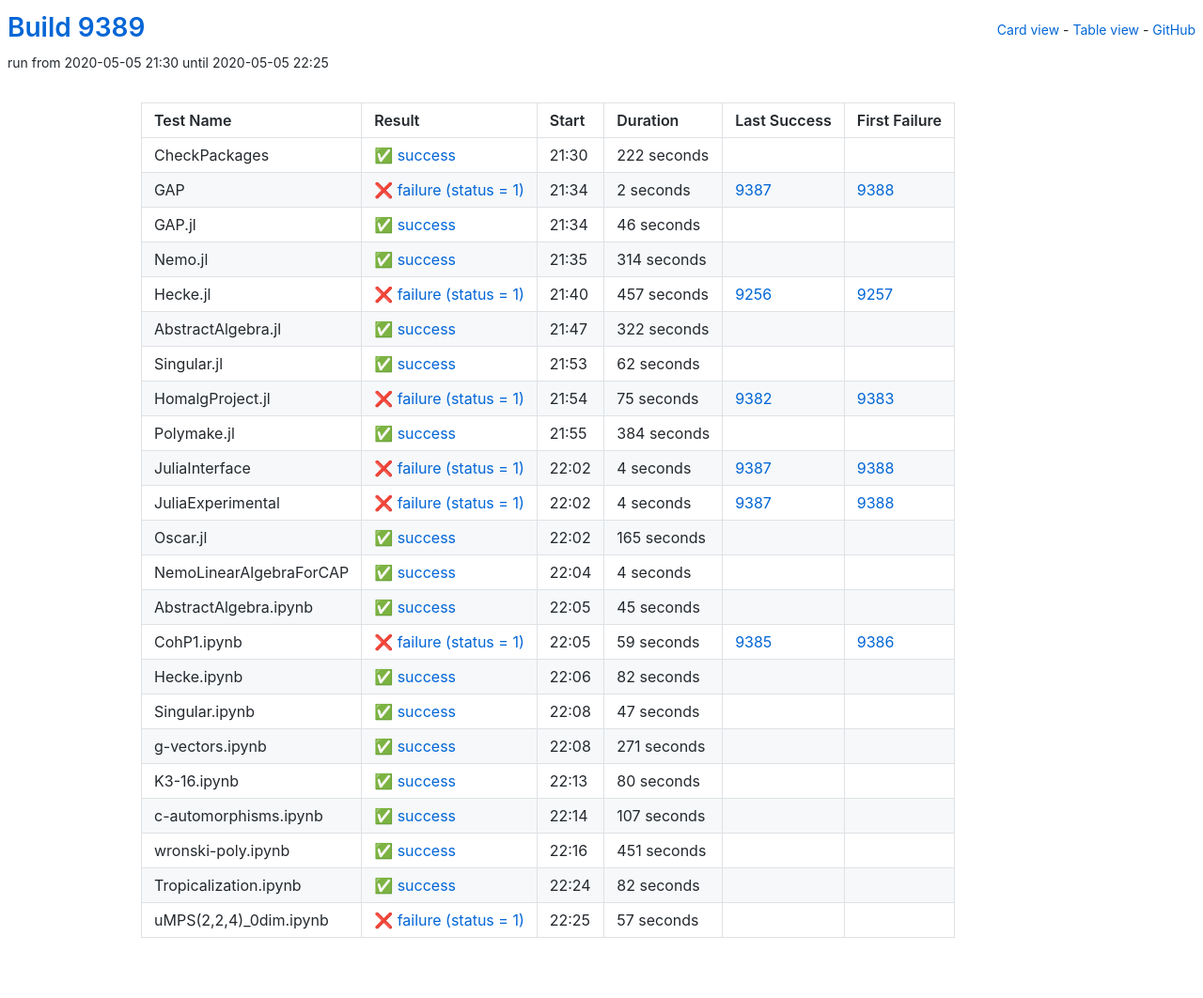
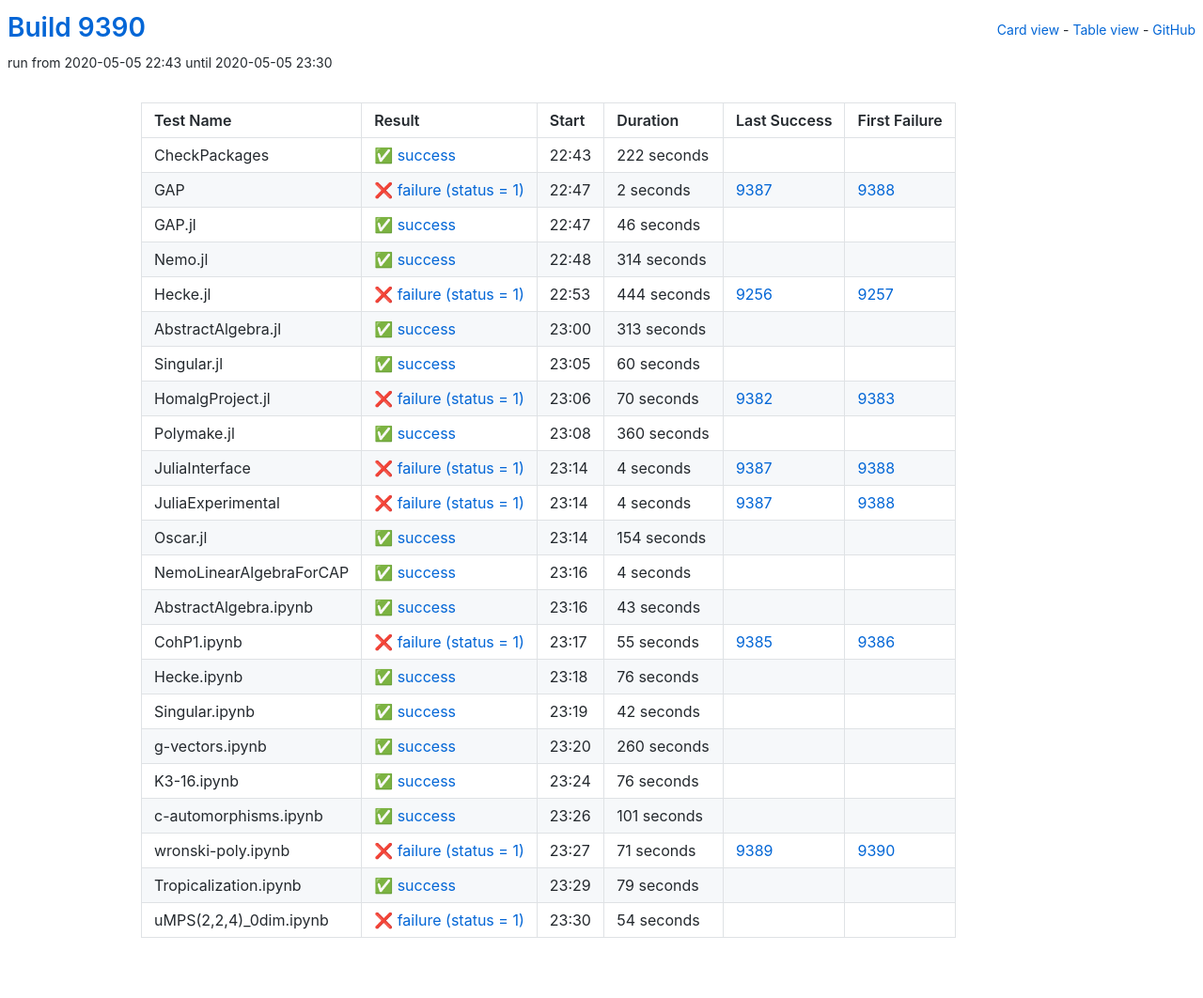
Before and after one commit to oscar-system/oscar-ci-status, a Jekyll site: the page built from table.html, in a window 1280 px wide. Shown: the whole page at 94% size. Built offline with Jekyll 4.4.1, drawn with Linux system fonts in a browser that asks for light colours.

Commit message:
Build 9390

```diff
--- a/_data/ci.yml
+++ b/_data/ci.yml
@@ -1,5 +1,5 @@
-build: 9389
-build_url: https://oscarci.mathematik.uni-kl.de/job/oscar/9389/
+build: 9390
+build_url: https://oscarci.mathematik.uni-kl.de/job/oscar/9390/
 job: oscar
 tests:
 - duration: 222
@@ -9,9 +9,9 @@ tests:
   id: checkpackages
   last_success: false
   last_success_url: null
-  log: https://oscarci.mathematik.uni-kl.de/job/oscar/9389/artifact/logs/build-9389/CheckPackages.log
+  log: https://oscarci.mathematik.uni-kl.de/job/oscar/9390/artifact/logs/build-9390/CheckPackages.log
   name: CheckPackages
-  start: 2020-05-05 21:30
+  start: 2020-05-05 22:43
   status: success
   success: true
 - duration: 2
@@ -21,9 +21,9 @@ tests:
   id: gap
   last_success: 9387
   last_success_url: https://oscarci.mathematik.uni-kl.de/job/oscar/9387/
-  log: https://oscarci.mathematik.uni-kl.de/job/oscar/9389/artifact/logs/build-9389/GAP.log
+  log: https://oscarci.mathematik.uni-kl.de/job/oscar/9390/artifact/logs/build-9390/GAP.log
   name: GAP
-  start: 2020-05-05 21:34
+  start: 2020-05-05 22:47
   status: failure
   success: false
 - duration: 46
@@ -33,9 +33,9 @@ tests:
   id: gap-jl
   last_success: false
   last_success_url: null
-  log: https://oscarci.mathematik.uni-kl.de/job/oscar/9389/artifact/logs/build-9389/GAP.jl.log
+  log: https://oscarci.mathematik.uni-kl.de/job/oscar/9390/artifact/logs/build-9390/GAP.jl.log
   name: GAP.jl
-  start: 2020-05-05 21:34
+  start: 2020-05-05 22:47
   status: success
   success: true
 - duration: 314
@@ -45,69 +45,69 @@ tests:
   id: nemo-jl
   last_success: false
   last_success_url: null
-  log: https://oscarci.mathematik.uni-kl.de/job/oscar/9389/artifact/logs/build-9389/Nemo.jl.log
+  log: https://oscarci.mathematik.uni-kl.de/job/oscar/9390/artifact/logs/build-9390/Nemo.jl.log
   name: Nemo.jl
-  start: 2020-05-05 21:35
+  start: 2020-05-05 22:48
   status: success
   success: true
-- duration: 457
+- duration: 444
   exitcode: 1
   first_failure: 9257
   first_failure_url: https://oscarci.mathematik.uni-kl.de/job/oscar/9257/
   id: hecke-jl
   last_success: 9256
   last_success_url: https://oscarci.mathematik.uni-kl.de/job/oscar/9256/
-  log: https://oscarci.mathematik.uni-kl.de/job/oscar/9389/artifact/logs/build-9389/Hecke.jl.log
+  log: https://oscarci.mathematik.uni-kl.de/job/oscar/9390/artifact/logs/build-9390/Hecke.jl.log
   name: Hecke.jl
-  start: 2020-05-05 21:40
+  start: 2020-05-05 22:53
   status: failure
   success: false
-- duration: 322
+- duration: 313
   exitcode: 0
   first_failure: false
   first_failure_url: null
   id: abstractalgebra-jl
   last_success: false
   last_success_url: null
-  log: https://oscarci.mathematik.uni-kl.de/job/oscar/9389/artifact/logs/build-9389/AbstractAlgebra.jl.log
+  log: https://oscarci.mathematik.uni-kl.de/job/oscar/9390/artifact/logs/build-9390/AbstractAlgebra.jl.log
   name: AbstractAlgebra.jl
-  start: 2020-05-05 21:47
+  start: 2020-05-05 23:00
   status: success
   success: true
-- duration: 62
+- duration: 60
   exitcode: 0
   first_failure: false
   first_failure_url: null
   id: singular-jl
   last_success: false
   last_success_url: null
-  log: https://oscarci.mathematik.uni-kl.de/job/oscar/9389/artifact/logs/build-9389/Singular.jl.log
+  log: https://oscarci.mathematik.uni-kl.de/job/oscar/9390/artifact/logs/build-9390/Singular.jl.log
   name: Singular.jl
-  start: 2020-05-05 21:53
+  start: 2020-05-05 23:05
   status: success
   success: true
-- duration: 75
+- duration: 70
   exitcode: 1
   first_failure: 9383
   first_failure_url: https://oscarci.mathematik.uni-kl.de/job/oscar/9383/
   id: homalgproject-jl
   last_success: 9382
   last_success_url: https://oscarci.mathematik.uni-kl.de/job/oscar/9382/
-  log: https://oscarci.mathematik.uni-kl.de/job/oscar/9389/artifact/logs/build-9389/HomalgProject.jl.log
+  log: https://oscarci.mathematik.uni-kl.de/job/oscar/9390/artifact/logs/build-9390/HomalgProject.jl.log
   name: HomalgProject.jl
-  start: 2020-05-05 21:54
+  start: 2020-05-05 23:06
   status: failure
   success: false
-- duration: 384
+- duration: 360
   exitcode: 0
   first_failure: false
   first_failure_url: null
   id: polymake-jl
   last_success: false
   last_success_url: null
-  log: https://oscarci.mathematik.uni-kl.de/job/oscar/9389/artifact/logs/build-9389/Polymake.jl.log
+  log: https://oscarci.mathematik.uni-kl.de/job/oscar/9390/artifact/logs/build-9390/Polymake.jl.log
   name: Polymake.jl
-  start: 2020-05-05 21:55
+  start: 2020-05-05 23:08
   status: success
   success: true
 - duration: 4
@@ -117,9 +117,9 @@ tests:
   id: juliainterface
   last_success: 9387
   last_success_url: https://oscarci.mathematik.uni-kl.de/job/oscar/9387/
-  log: https://oscarci.mathematik.uni-kl.de/job/oscar/9389/artifact/logs/build-9389/JuliaInterface.log
+  log: https://oscarci.mathematik.uni-kl.de/job/oscar/9390/artifact/logs/build-9390/JuliaInterface.log
   name: JuliaInterface
-  start: 2020-05-05 22:02
+  start: 2020-05-05 23:14
   status: failure
   success: false
 - duration: 4
@@ -129,21 +129,21 @@ tests:
   id: juliaexperimental
   last_success: 9387
   last_success_url: https://oscarci.mathematik.uni-kl.de/job/oscar/9387/
-  log: https://oscarci.mathematik.uni-kl.de/job/oscar/9389/artifact/logs/build-9389/JuliaExperimental.log
+  log: https://oscarci.mathematik.uni-kl.de/job/oscar/9390/artifact/logs/build-9390/JuliaExperimental.log
   name: JuliaExperimental
-  start: 2020-05-05 22:02
+  start: 2020-05-05 23:14
   status: failure
   success: false
-- duration: 165
+- duration: 154
   exitcode: 0
   first_failure: false
   first_failure_url: null
   id: oscar-jl
   last_success: false
   last_success_url: null
-  log: https://oscarci.mathematik.uni-kl.de/job/oscar/9389/artifact/logs/build-9389/Oscar.jl.log
+  log: https://oscarci.mathematik.uni-kl.de/job/oscar/9390/artifact/logs/build-9390/Oscar.jl.log
   name: Oscar.jl
-  start: 2020-05-05 22:02
+  start: 2020-05-05 23:14
   status: success
   success: true
 - duration: 4
@@ -153,128 +153,128 @@ tests:
   id: nemolinearalgebraforcap
   last_success: false
   last_success_url: null
-  log: https://oscarci.mathematik.uni-kl.de/job/oscar/9389/artifact/logs/build-9389/NemoLinearAlgebraForCAP.log
+  log: https://oscarci.mathematik.uni-kl.de/job/oscar/9390/artifact/logs/build-9390/NemoLinearAlgebraForCAP.log
   name: NemoLinearAlgebraForCAP
-  start: 2020-05-05 22:04
+  start: 2020-05-05 23:16
   status: success
   success: true
-- duration: 45
+- duration: 43
   exitcode: 0
   first_failure: false
   first_failure_url: null
   id: abstractalgebra-ipynb
   last_success: false
   last_success_url: null
-  log: https://oscarci.mathematik.uni-kl.de/job/oscar/9389/artifact/logs/build-9389/AbstractAlgebra.ipynb.log
+  log: https://oscarci.mathematik.uni-kl.de/job/oscar/9390/artifact/logs/build-9390/AbstractAlgebra.ipynb.log
   name: AbstractAlgebra.ipynb
-  start: 2020-05-05 22:05
+  start: 2020-05-05 23:16
   status: success
   success: true
-- duration: 59
+- duration: 55
   exitcode: 1
   first_failure: 9386
   first_failure_url: https://oscarci.mathematik.uni-kl.de/job/oscar/9386/
   id: cohp1-ipynb
   last_success: 9385
   last_success_url: https://oscarci.mathematik.uni-kl.de/job/oscar/9385/
-  log: https://oscarci.mathematik.uni-kl.de/job/oscar/9389/artifact/logs/build-9389/CohP1.ipynb.log
+  log: https://oscarci.mathematik.uni-kl.de/job/oscar/9390/artifact/logs/build-9390/CohP1.ipynb.log
   name: CohP1.ipynb
-  start: 2020-05-05 22:05
+  start: 2020-05-05 23:17
   status: failure
   success: false
-- duration: 82
+- duration: 76
   exitcode: 0
   first_failure: false
   first_failure_url: null
   id: hecke-ipynb
   last_success: false
   last_success_url: null
-  log: https://oscarci.mathematik.uni-kl.de/job/oscar/9389/artifact/logs/build-9389/Hecke.ipynb.log
+  log: https://oscarci.mathematik.uni-kl.de/job/oscar/9390/artifact/logs/build-9390/Hecke.ipynb.log
   name: Hecke.ipynb
-  start: 2020-05-05 22:06
+  start: 2020-05-05 23:18
   status: success
   success: true
-- duration: 47
+- duration: 42
   exitcode: 0
   first_failure: false
   first_failure_url: null
   id: singular-ipynb
   last_success: false
   last_success_url: null
-  log: https://oscarci.mathematik.uni-kl.de/job/oscar/9389/artifact/logs/build-9389/Singular.ipynb.log
+  log: https://oscarci.mathematik.uni-kl.de/job/oscar/9390/artifact/logs/build-9390/Singular.ipynb.log
   name: Singular.ipynb
-  start: 2020-05-05 22:08
+  start: 2020-05-05 23:19
   status: success
   success: true
-- duration: 271
+- duration: 260
   exitcode: 0
   first_failure: false
   first_failure_url: null
   id: g-vectors-ipynb
   last_success: false
   last_success_url: null
-  log: https://oscarci.mathematik.uni-kl.de/job/oscar/9389/artifact/logs/build-9389/g-vectors.ipynb.log
+  log: https://oscarci.mathematik.uni-kl.de/job/oscar/9390/artifact/logs/build-9390/g-vectors.ipynb.log
   name: g-vectors.ipynb
-  start: 2020-05-05 22:08
+  start: 2020-05-05 23:20
   status: success
   success: true
-- duration: 80
+- duration: 76
   exitcode: 0
   first_failure: false
   first_failure_url: null
   id: k3-16-ipynb
   last_success: false
   last_success_url: null
-  log: https://oscarci.mathematik.uni-kl.de/job/oscar/9389/artifact/logs/build-9389/K3-16.ipynb.log
+  log: https://oscarci.mathematik.uni-kl.de/job/oscar/9390/artifact/logs/build-9390/K3-16.ipynb.log
   name: K3-16.ipynb
-  start: 2020-05-05 22:13
+  start: 2020-05-05 23:24
   status: success
   success: true
-- duration: 107
+- duration: 101
   exitcode: 0
   first_failure: false
   first_failure_url: null
   id: c-automorphisms-ipynb
   last_success: false
   last_success_url: null
-  log: https://oscarci.mathematik.uni-kl.de/job/oscar/9389/artifact/logs/build-9389/c-automorphisms.ipynb.log
+  log: https://oscarci.mathematik.uni-kl.de/job/oscar/9390/artifact/logs/build-9390/c-automorphisms.ipynb.log
   name: c-automorphisms.ipynb
-  start: 2020-05-05 22:14
+  start: 2020-05-05 23:26
   status: success
   success: true
-- duration: 451
-  exitcode: 0
-  first_failure: false
-  first_failure_url: null
+- duration: 71
+  exitcode: 1
+  first_failure: 9390
+  first_failure_url: https://oscarci.mathematik.uni-kl.de/job/oscar/9390/
   id: wronski-poly-ipynb
-  last_success: false
-  last_success_url: null
-  log: https://oscarci.mathematik.uni-kl.de/job/oscar/9389/artifact/logs/build-9389/wronski-poly.ipynb.log
+  last_success: 9389
+  last_success_url: https://oscarci.mathematik.uni-kl.de/job/oscar/9389/
+  log: https://oscarci.mathematik.uni-kl.de/job/oscar/9390/artifact/logs/build-9390/wronski-poly.ipynb.log
   name: wronski-poly.ipynb
-  start: 2020-05-05 22:16
-  status: success
-  success: true
-- duration: 82
+  start: 2020-05-05 23:27
+  status: failure
+  success: false
+- duration: 79
   exitcode: 0
   first_failure: false
   first_failure_url: null
   id: tropicalization-ipynb
   last_success: false
   last_success_url: null
-  log: https://oscarci.mathematik.uni-kl.de/job/oscar/9389/artifact/logs/build-9389/Tropicalization.ipynb.log
+  log: https://oscarci.mathematik.uni-kl.de/job/oscar/9390/artifact/logs/build-9390/Tropicalization.ipynb.log
   name: Tropicalization.ipynb
-  start: 2020-05-05 22:24
+  start: 2020-05-05 23:29
   status: success
   success: true
-- duration: 57
+- duration: 54
   exitcode: 1
   first_failure: false
   first_failure_url: null
   id: umps-2-2-4-0dim-ipynb
   last_success: false
   last_success_url: null
-  log: https://oscarci.mathematik.uni-kl.de/job/oscar/9389/artifact/logs/build-9389/uMPS-2-2-4-_0dim.ipynb.log
+  log: https://oscarci.mathematik.uni-kl.de/job/oscar/9390/artifact/logs/build-9390/uMPS-2-2-4-_0dim.ipynb.log
   name: uMPS(2,2,4)_0dim.ipynb
-  start: 2020-05-05 22:25
+  start: 2020-05-05 23:30
   status: failure
   success: false
```
Also changed, not shown: README.md.
